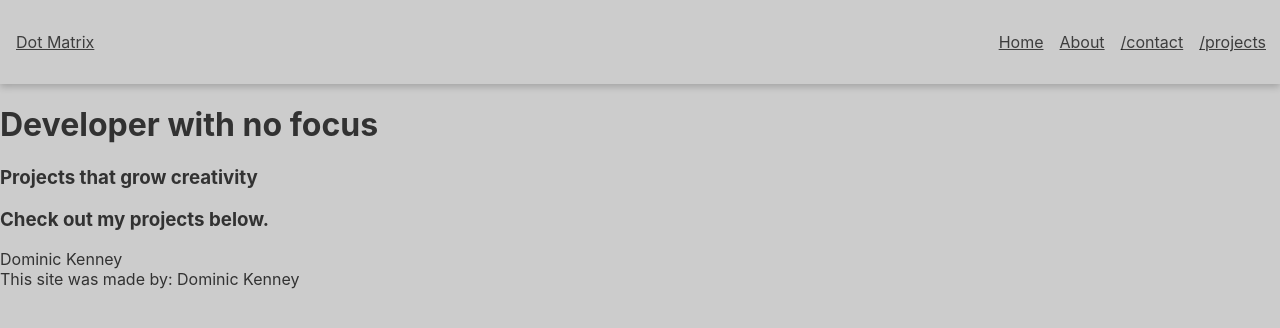
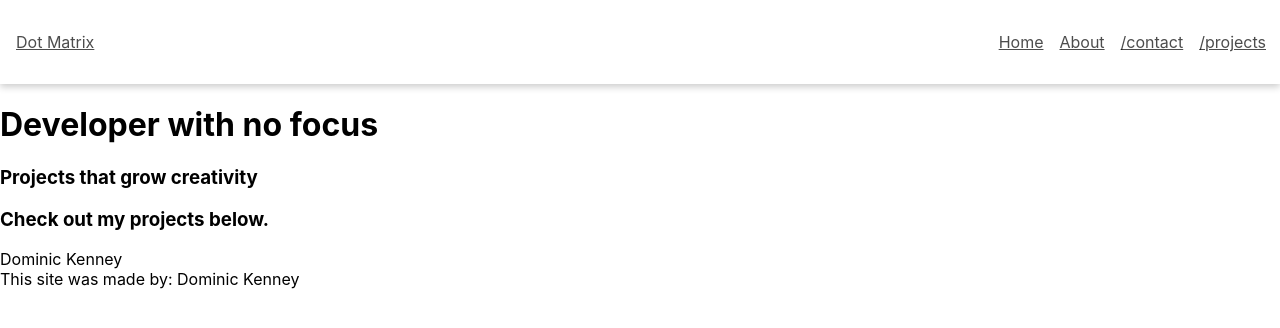
Before and after one commit to D0t-Matrix/Portfolio, a React (Create React App) app: page / in a window 1280 px wide. Shown: the top 328 px of the page. Built offline with nearby package versions, Linux system fonts and the light colour scheme.

Commit message:
Removed Dark-Mode. Cleaned up imports.

```diff
--- a/src/App.tsx
+++ b/src/App.tsx
@@ -1,48 +1,46 @@
-import React, { useState, useEffect, Suspense } from 'react';
+import React, { Suspense } from 'react';
 import { BrowserRouter as Router, Route } from 'react-router-dom';
 import { Container } from 'reactstrap';
 import './App.css';
 
 //Personal Imports
-import { save, load, exists } from './Components/LocalS';
-import { Page, Props } from '../global';
-import {AppProps} from './utils/AppProps';
+import { Props } from '../global';
 import Header from "./Components/Header/Header";
 import Footer from "./Components/Footer";
 
 
 
-//helper functions
-const getPrefColorScheme = () => {
-  if (!window.matchMedia) return;
+// //helper functions
+// const getPrefColorScheme = () => {
+//   if (!window.matchMedia) return;
 
-  return window.matchMedia("(prefers-color-scheme: dark)").matches;
-}
+//   return window.matchMedia("(prefers-color-scheme: dark)").matches;
+// }
 
-const getInitialMode = () => {
-    const isReturningUser = exists('dark');
-    const savedMode: boolean = load('dark');
-    const userPrefDark = getPrefColorScheme();
+// const getInitialMode = () => {
+//   const isReturningUser = exists('dark');
+//   const savedMode: boolean = load('dark');
+//   const userPrefDark = getPrefColorScheme();
 
-    //if mode is saved, load and use that given value.
-    if (isReturningUser)
-        return savedMode;
-    //if no saved value found, use preferred color scheme of system
-    else if (userPrefDark)
-        return true;
-    //otherwise, assume light
-    else
-        return false;
-}
+//   //if mode is saved, load and use that given value.
+//   if (isReturningUser)
+//     return savedMode;
+//   //if no saved value found, use preferred color scheme of system
+//   else if (userPrefDark)
+//     return true;
+//   //otherwise, assume light
+//   else
+//     return false;
+// }
 
 const App: React.FC<Props> = (props) => {
-  const [darkMode, setDarkMode] = useState(getInitialMode());
+  // const [darkMode, setDarkMode] = useState(getInitialMode());
 
-  const [theme, setTheme] = useState<string>(getInitialMode() ? "dark-mode" : "light-mode");
+  // // const [theme, setTheme] = useState<string>(getInitialMode() ? "dark-mode" : "light-mode");
 
-  useEffect(() => {
-    save('dark', darkMode);
-  }, [darkMode])
+  // useEffect(() => {
+  //   save('dark', darkMode);
+  // }, [darkMode])
 
   const RenderRoutes = () => {
       const routes = props.pages.map((page) => {
@@ -67,10 +65,10 @@ const App: React.FC<Props> = (props) => {
   }
 
   return (
-    <div className={darkMode ? "dark-mode" : "light-mode"}>
+    <div >
       <Router >
         <Container className="p-0" fluid={true}>
-          <Header brand={props.brand} pages={props.pages} theme={darkMode ? "dark-mode" : "light-mode"} />
+          <Header brand={props.brand} pages={props.pages} theme="dark-mode"/>
           <div className="Content-Page">
             <RenderRoutes/>
           </div>
--- a/src/Components/Header/Header.tsx
+++ b/src/Components/Header/Header.tsx
@@ -1,7 +1,7 @@
-import React, { useState, useRef } from 'react';
+import React, { useRef } from 'react';
 import { Link } from 'react-router-dom';
 
-import { Props, Pages, Page } from '../../../global';
+import { Props, Page } from '../../../global';
 import './Header.scss';
 import { MenuIcon } from '../Icons/MenuIcon/MenuIcon';
 import { CloseIcon } from '../Icons/CloseIcon/CloseIcon';
@@ -23,7 +23,7 @@ const Header: React.FC<Props> = (props) => {
         return (
             <ul className="links-container">
                 {props.pages.map((link, i) => HeaderLink(link, i))}
-                <button onClick={closeMenu} className="close-button" role="button" aria-label="Close mobile menu">
+                <button onClick={closeMenu} className="close-button" aria-label="Close mobile menu">
                     <CloseIcon/>
                 </button>
             </ul>
@@ -52,7 +52,7 @@ const Header: React.FC<Props> = (props) => {
                 </div>
                 <HeaderLinks/>
                 <div onClick={closeMenu} className="backdrop"></div>
-                <button onClick={openMobileMenu} className="hambuger-menu-button" role="button" aria-label="Open mobile menu">
+                <button onClick={openMobileMenu} className="hambuger-menu-button" aria-label="Open mobile menu">
                     <MenuIcon/>
                 </button>
             </div>
--- a/src/sass/main.scss
+++ b/src/sass/main.scss
@@ -1,6 +1,6 @@
 @import './reset.scss';
 
-: root {
+:root {
     --white: #fff;
     --black: #000;
     --light: #ccc;
```
Also changed, not shown: 1 other file (tests, documents, lock files or other folders).
